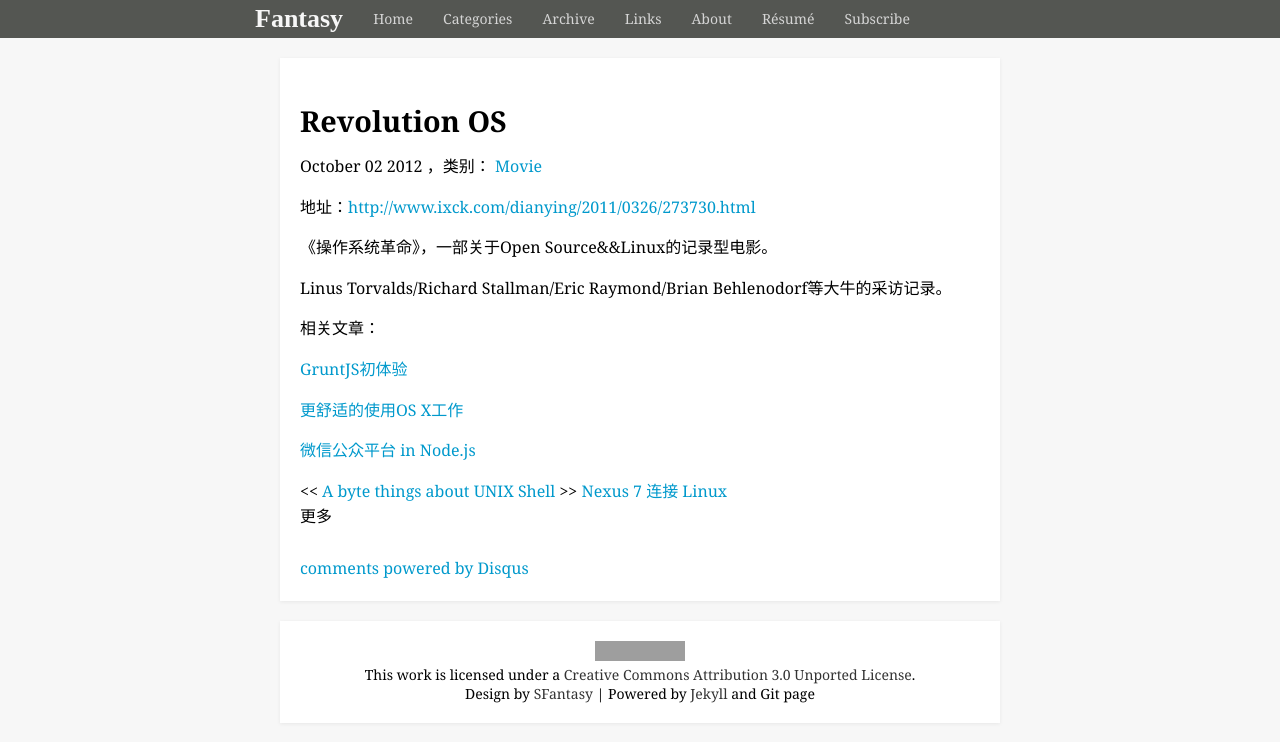
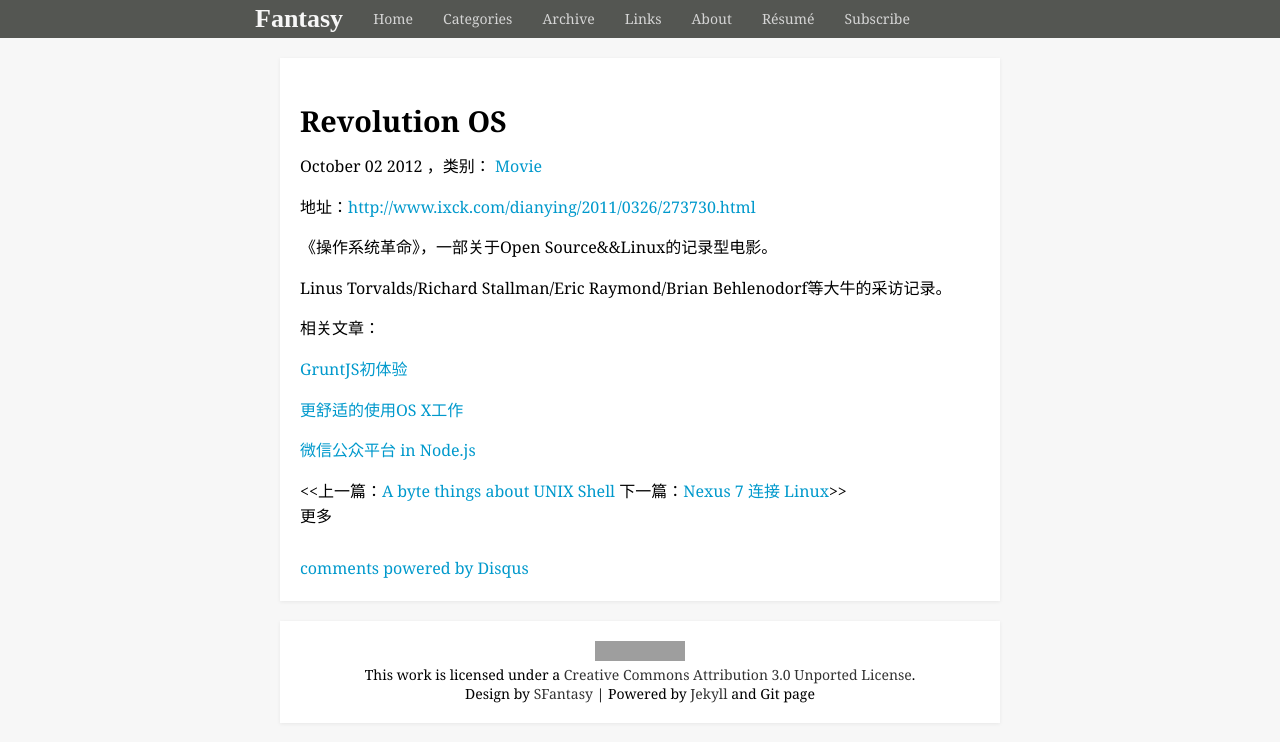
Before and after one commit to SFantasy/blog, a Jekyll site: the page built from _posts/2012-10-02-revolution-os.markdown, in a window 1280 px wide. Shown: the top 742 px of the page. Built offline with Jekyll 4.4.1, drawn with Linux system fonts in a browser that asks for light colours; Markdown is read by kramdown in place of the engine named in the settings; comment, search, counter and statistics services are not loaded; grey boxes are pictures that could not be loaded.

Commit message:
調整博文頁面的上下翻頁

```diff
--- a/_layouts/post.html
+++ b/_layouts/post.html
@@ -26,10 +26,10 @@
     </div>
     <nav>
       {% if page.previous %}
-      <span>&lt&lt <a href="{{ page.previous.url }}" rel="prev" title="{{ page.previous.title }}">{{ page.previous.title }}</a></span>
+      <span>&lt&lt上一篇：<a href="{{ page.previous.url }}" rel="prev" title="{{ page.previous.title }}">{{ page.previous.title }}</a></span>
       {% endif %}
       {% if page.next %}
-      <span>&gt&gt <a href="{{ page.next.url }}" rel="next" title="{{ page.next.title }}">{{ page.next.title }}</a></span>
+      <span>下一篇：<a href="{{ page.next.url }}" rel="next" title="{{ page.next.title }}">{{ page.next.title }}</a>&gt&gt</span>
       {% endif %}
     </nav>
     <div>
```
